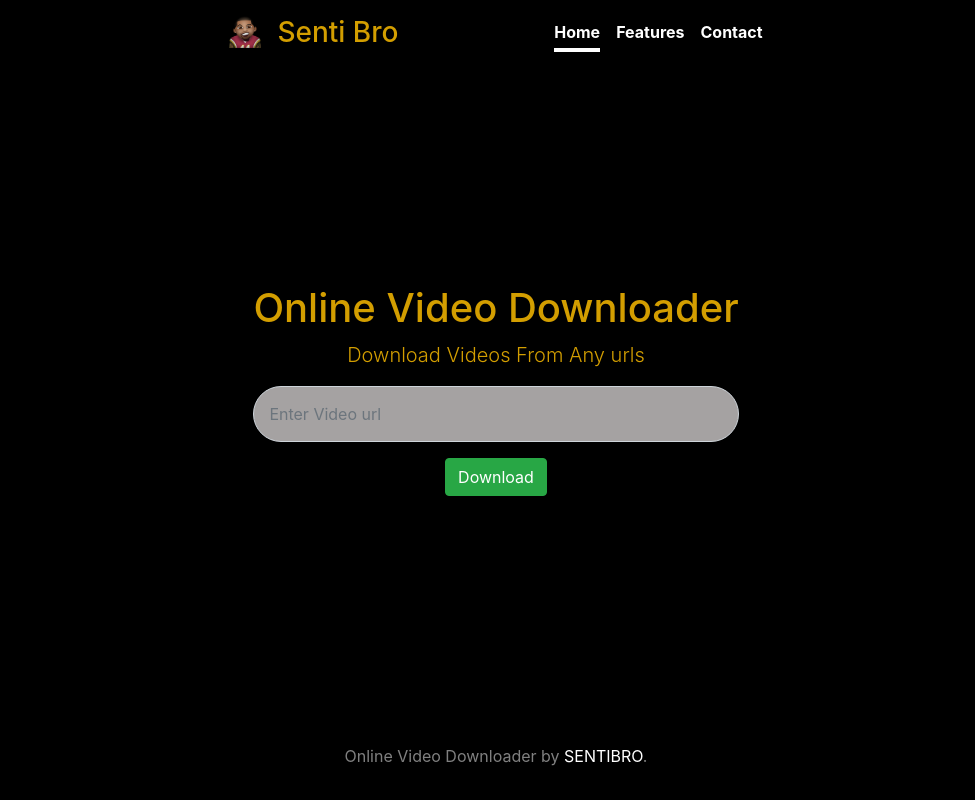
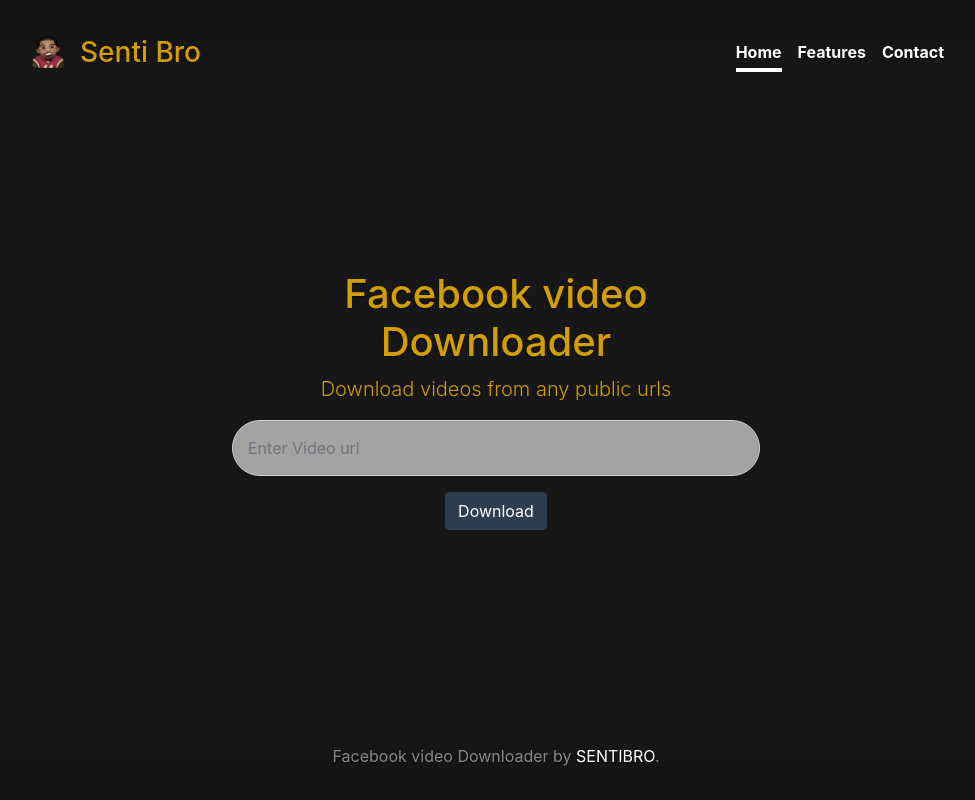
Before and after one commit to iamfoysal/down-manager-apps, a Flask app: page / in a window 1280 px wide. Shown: the whole page, without its empty margins (144-1119 px from the left). Run offline with Flask 2, Linux system fonts and the light colour scheme; some libraries are stand-ins or nearby versions.

Commit message:
edit templates and app

```diff
--- a/app.py
+++ b/app.py
@@ -35,4 +35,4 @@
 		return redirect(download_link+"&dl=1")
 
 if __name__ == '__main__':
-	app.run(port=80, debug=True)
+	app.run(port=5000, debug=True)
--- a/static/style.css
+++ b/static/style.css
@@ -34,7 +34,7 @@
   display: -ms-flexbox;
   display: -webkit-box;
   display: flex;
-  background: #000;
+  background: rgb(24, 23, 23);
   -ms-flex-pack: center;
   -webkit-box-pack: center;
   justify-content: center;
@@ -44,7 +44,13 @@
 }
 
 .cover-container {
-  max-width: 42em;
+    padding-left: 140px;
+    margin-top: 20px;
+    margin-left: 30px;
+    margin-right: 30px;
+    width: 80%;
+    padding-right: 10rem;
+
 }
 
 
@@ -52,7 +58,9 @@
  * Header
  */
 .masthead {
-  margin-bottom: 2rem;
+
+  padding-left: 2rem;
+  padding-right: 3rem;
 }
 .picbro{
   width: 2rem;
@@ -69,6 +77,8 @@
 }
 img{
   margin-right: 1rem;
+  border-radius: 5px;
+
 }
 .nav-masthead .nav-link {
   padding: .25rem 0;
@@ -102,9 +112,16 @@
     float: right;
   }
 }
+.btn-main{
+    color: #fff;
+    background-color: #2c3e50;
+    border-color: #2c3e50;
+}
 
 .cover {
   padding: 0 1.5rem;
+  margin: auto;
+  width: 36rem;
 }
 .cover .btn-lg {
   padding: .75rem 1.25rem;
--- a/templates/index.html
+++ b/templates/index.html
@@ -8,7 +8,7 @@
     <meta name="author" content="">
     <link rel="icon" href="/static/PikPng.png">
 
-    <title> online downloder</title>
+    <title>FB-Downloader</title>
 
     <!-- <link rel="canonical" href="https://getbootstrap.com/docs/4.0/examples/cover//"> -->
 
@@ -17,15 +17,15 @@
 
     <!-- Custom styles for this template -->
     <link href="{{ url_for('static', filename = '/style.css') }}" rel="stylesheet">
-  <style type="text/css">
-</style>
+
 </head>
 
   <body class="text-center">
 
-    <div class="cover-container d-flex h-100 p-3 mx-auto flex-column">
+    <div class="cover-container d-flex p-3  flex-column">
       <header class="masthead mb-auto">
         <div class="inner">
+          <nav>
              <img class="picbro masthead-brand" src="/static/PikPng.png" alt="">
              <h3 class="masthead-brand">Senti Bro</h3>
              <nav class="nav nav-masthead justify-content-center">
@@ -37,19 +37,19 @@
       </header>
 
       <main role="main" class="inner cover">
-        <h1 class="cover-heading">Online Video Downloader</h1>
-        <p class="lead">Download Videos From Any urls</p>
+        <h1 class="cover-heading">Facebook video Downloader</h1>
+        <p class="lead">Download videos from any public urls</p>
         <p class="lead">
             <form action="/download" method="post">
                 <input type="text" class=" bbox form-control" placeholder="Enter Video url " name="url">
-                <button type="submit" class="btn btn-success mt-3">Download</button>
+                <button type="submit" class="btn btn-main mt-3">Download</button>
             </form>
         </p>
       </main>
 
       <footer class="mastfoot mt-auto">
         <div class="inner">
-          <p>Online Video Downloader by <a
+          <p>Facebook video Downloader by <a
                   href="#">SENTIBRO</a>.</p>
          </div>
       </footer>
```
Also changed, not shown: templates/contact.html (added, +15 -0 lines). Lines whose indentation alone changed are shown as unchanged.
